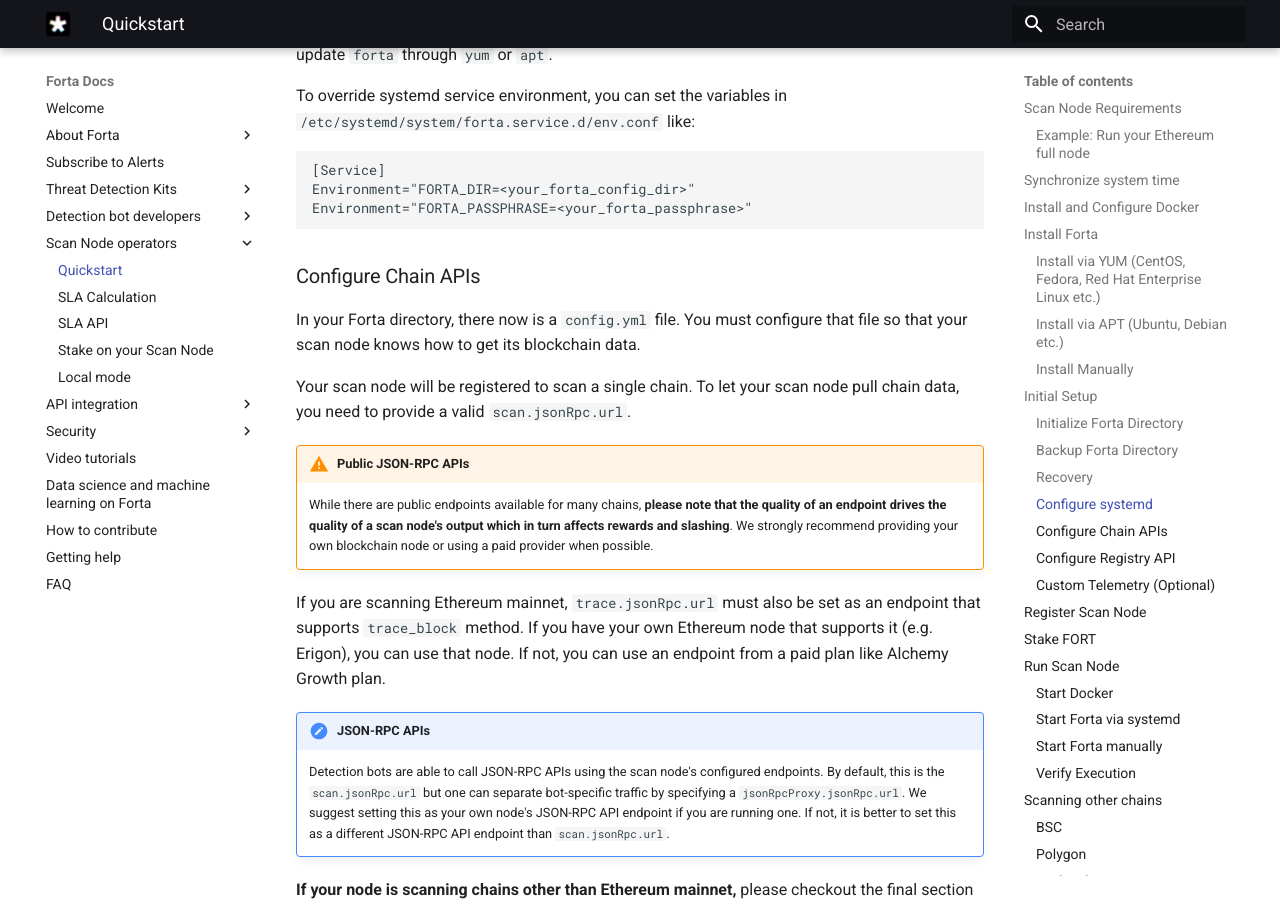
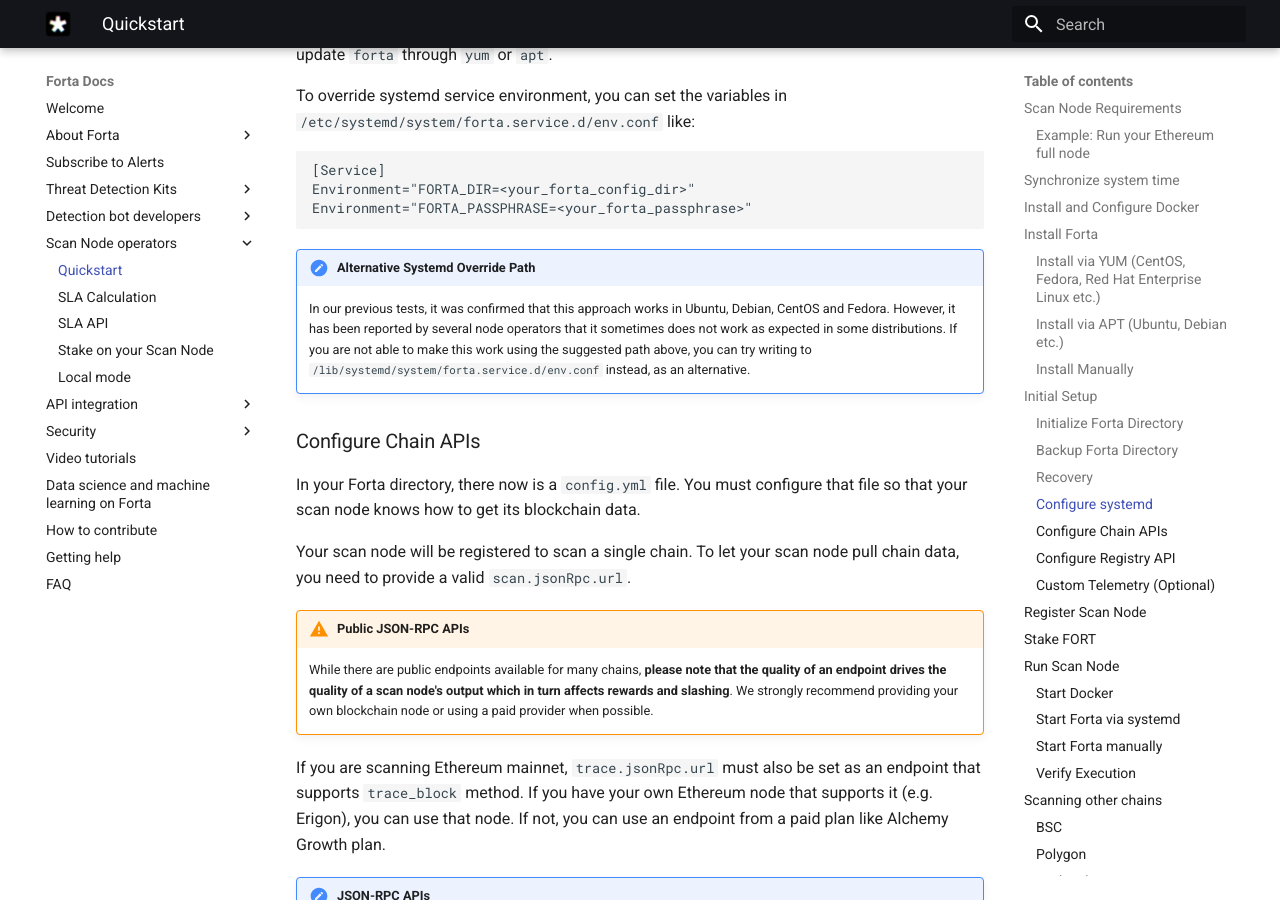
Before and after one commit to forta-network/docs, an MkDocs documentation site: the page built from docs/scanner-quickstart.md, in a window 1280 px wide and 900 px high, scrolled down 5579 px. Built offline with MkDocs 1.6.1 and Material for MkDocs 9.7.7, drawn with Linux system fonts in a browser that asks for light colours.

Commit message:
suggest alternative systemd env override path

````diff
--- a/docs/scanner-quickstart.md
+++ b/docs/scanner-quickstart.md
@@ -215,6 +215,9 @@
 Environment="FORTA_DIR=<your_forta_config_dir>"
 Environment="FORTA_PASSPHRASE=<your_forta_passphrase>"
 ```
+
+!!! note "Alternative Systemd Override Path"
+    In our previous tests, it was confirmed that this approach works in Ubuntu, Debian, CentOS and Fedora. However, it has been reported by several node operators that it sometimes does not work as expected in some distributions. If you are not able to make this work using the suggested path above, you can try writing to `/lib/systemd/system/forta.service.d/env.conf` instead, as an alternative.
 
 ### Configure Chain APIs
 
````
